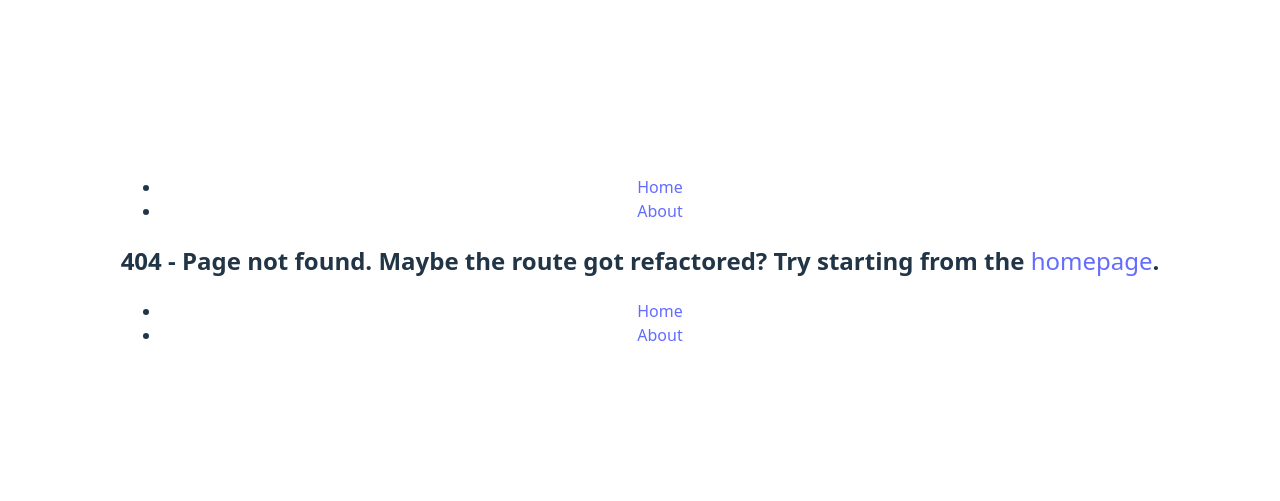
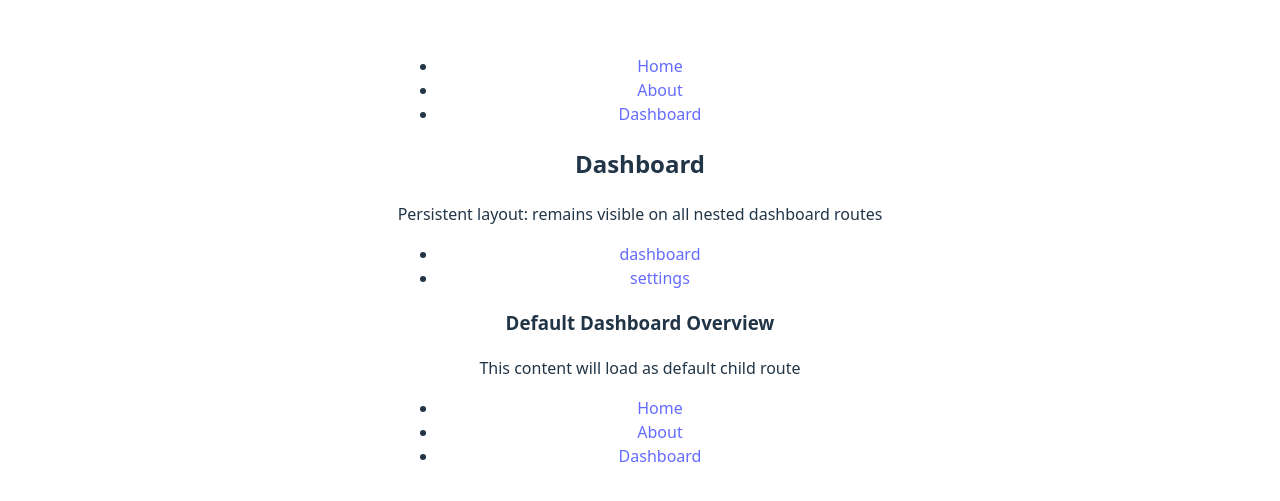
Before and after one commit to VladimirovMario/Sandbox, a React (Vite) app in the folder 04. React-Examples/07. Vite-Router-Demo/: page /dashboard in a window 1280 px wide. Before the commit this address had no page. Shown: the part 139-640 px from the top of the page. Built offline with nearby package versions, Linux system fonts and the light colour scheme.

Commit message:
feat(router): implement nested routing under /dashboard

```diff
--- a/04. React-Examples/07. Vite-Router-Demo/src/components/Navigation.jsx
+++ b/04. React-Examples/07. Vite-Router-Demo/src/components/Navigation.jsx
@@ -9,6 +9,9 @@ export default function Navigation() {
             <li>
                 <Link to="/about">About</Link>
             </li>
+            <li>
+                <Link to="/dashboard">Dashboard</Link>
+            </li>
         </ul>
     );
 }
--- /dev/null
+++ b/04. React-Examples/07. Vite-Router-Demo/src/components/nestedRoutes/AccountSettings.jsx
@@ -0,0 +1,3 @@
+export default function AccountSettings() {
+    return <h3>Nested account settings route</h3>;
+}
--- /dev/null
+++ b/04. React-Examples/07. Vite-Router-Demo/src/components/nestedRoutes/DashboardLayout.jsx
@@ -0,0 +1,24 @@
+import { Outlet, Link } from '../../router/reactRouter';
+
+// This is the parent layout for all dashboard routes
+// <Outlet /> will render nested routes like /dashboard/settings
+export default function DashboardLayout() {
+    return (
+        <>
+            <h2>Dashboard</h2>
+            <p>
+                Persistent layout: remains visible on all nested dashboard
+                routes
+            </p>
+            <ul>
+                <li>
+                    <Link to="/dashboard">dashboard</Link>
+                </li>
+                <li>
+                    <Link to="/dashboard/settings">settings</Link>
+                </li>
+            </ul>
+            <Outlet />
+        </>
+    );
+}
--- /dev/null
+++ b/04. React-Examples/07. Vite-Router-Demo/src/components/nestedRoutes/DashboardOverview.jsx
@@ -0,0 +1,8 @@
+export default function DashboardOverview() {
+    return (
+        <>
+            <h3>Default Dashboard Overview</h3>
+            <p>This content will load as default child route</p>
+        </>
+    );
+}
--- a/04. React-Examples/07. Vite-Router-Demo/src/router/routes.js
+++ b/04. React-Examples/07. Vite-Router-Demo/src/router/routes.js
@@ -1,6 +1,9 @@
 import App from '../components/App';
 import Home from '../components/Home';
 import About from '../components/About';
+import DashboardLayout from '../components/nestedRoutes/DashboardLayout';
+import DashboardOverview from '../components/nestedRoutes/DashboardOverview';
+import AccountSettings from '../components/nestedRoutes/AccountSettings';
 import PageNotFound from '../components/PageNotFound';
 
 const routes = [
@@ -10,6 +13,14 @@ const routes = [
         children: [
             { index: true, Component: Home },
             { path: 'about', Component: About },
+            {
+                path: 'dashboard',
+                Component: DashboardLayout,
+                children: [
+                    { index: true, Component: DashboardOverview },
+                    { path: 'settings', Component: AccountSettings },
+                ],
+            },
             { path: '*', Component: PageNotFound },
         ],
     },
```
